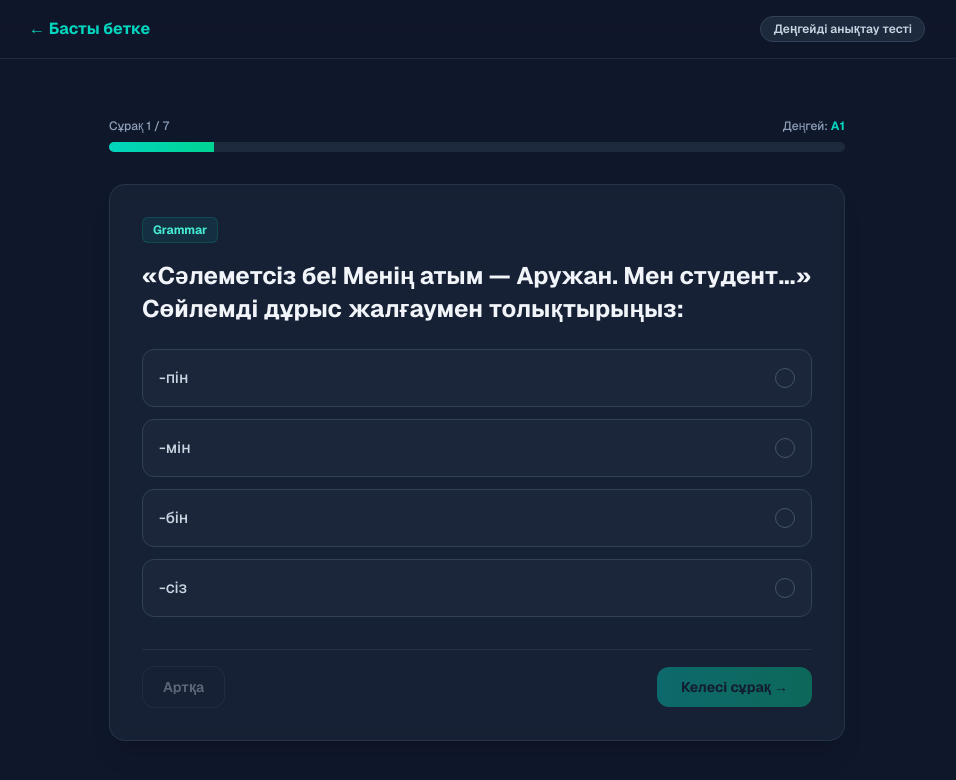
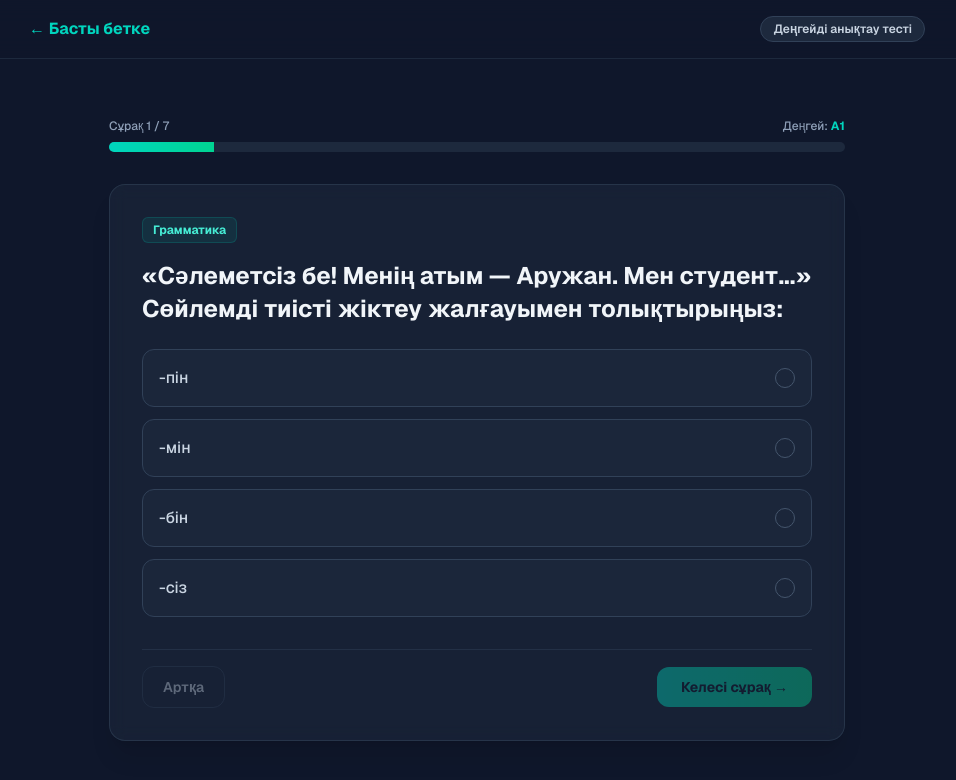
Before and after one commit to zhuk-67/qazaqsha, a Next.js app: page /assessment in a window 1280 px wide. Shown: the top 780 px of the page, without its empty margins (163-1119 px from the left). Built offline with nearby package versions, Linux system fonts and the light colour scheme.

Commit message:
Fix test Kazakh language

```diff
--- a/app/assessment/page.tsx
+++ b/app/assessment/page.tsx
@@ -6,7 +6,7 @@ import Link from 'next/link';
 interface Question {
   id: number;
   level: 'A1' | 'A2' | 'B1' | 'B2';
-  category: 'Grammar' | 'Vocabulary' | 'Listening/Context';
+  category: 'Грамматика' | 'Лексика' | 'Мәтін мен контекст';
   question: string;
   options: string[];
   correctAnswer: number;
@@ -18,68 +18,68 @@ const assessmentQuestions: Question[] = [
   {
     id: 1,
     level: 'A1',
-    category: 'Grammar',
-    question: '«Сәлеметсіз бе! Менің атым — Аружан. Мен студент...» Сөйлемді дұрыс жалғаумен толықтырыңыз:',
+    category: 'Грамматика',
+    question: '«Сәлеметсіз бе! Менің атым — Аружан. Мен студент...» Сөйлемді тиісті жіктеу жалғауымен толықтырыңыз:',
     options: ['-пін', '-мін', '-бін', '-сіз'],
-    correctAnswer: 1,
-    explanation: '«Студент» сөзі ұяң «т» дыбысына аяқталғандықтан, I жақтың жіктеу жалғауы «-мін» жалғанады (студентпін/студентмін контекстке байланысты, стандарт бойынша: студентпін/студентмін).'
+    correctAnswer: 0,
+    explanation: '«Студент» сөзі глухой (қатаң) «т» дыбысына аяқталғандықтан, I жақтың жіктеу жалғауы «-пін» болады (мен студентпін).'
   },
   {
     id: 2,
     level: 'A1',
-    category: 'Vocabulary',
-    question: '«Отбасы» сөзінің аудармасы қандай?',
+    category: 'Лексика',
+    question: '«Отбасы» сөзінің орыс тіліндегі баламасы қандай?',
     options: ['Друзья', 'Семья', 'Работа', 'Университет'],
     correctAnswer: 1,
-    explanation: '«Отбасы» қазақ тілінен аударғанда «Семья» дегенді білдіреді.'
+    explanation: '«Отбасы» сөзі қазақ тілінен аударғанда «Семья» деген ұғымды білдіреді.'
   },
   // A2 Level
   {
     id: 3,
     level: 'A2',
-    category: 'Grammar',
-    question: '«Кеше біз мұражайға ...» Сөйлемдегі өткен шақ етістігін табыңыз:',
+    category: 'Грамматика',
+    question: '«Кеше біз мұражайға ...» Сөйлемдегі жедел өткен шақ етістігінің дұрыс нұсқасын табыңыз:',
     options: ['барамыз', 'бардық', 'барып жатырмыз', 'бармақшымыз'],
     correctAnswer: 1,
-    explanation: '«Кеше» сөзі өтіп кеткен уақытты білдіреді, сондықтан жедел өткен шақ жалғауы «бар-ды-қ» қолданылады.'
+    explanation: '«Кеше» үстеуі өтіп кеткен уақытты білдіреді. Жіктелген жедел өткен шақ формасы: «бар-ды-қ».'
   },
   {
     id: 4,
     level: 'A2',
-    category: 'Grammar',
+    category: 'Грамматика',
     question: 'Барыс септігінің дұрыс жалғауын таңдаңыз: «Астана... барамын»',
     options: ['-ға', '-да', '-дан', '-ны'],
     correctAnswer: 0,
-    explanation: 'Барыс септігі бағытты білдіреді (Қайда?). «Астана» сөзі дауыстыға аяқталғандықтан «-ға» жалғанады.'
+    explanation: '«Астана» сөзі жуан дауыстыға аяқталғандықтан, барыс септігінің (Қайда?) «-ға» жалғауы жалғанады.'
   },
   // B1 Level
   {
     id: 5,
     level: 'B1',
-    category: 'Grammar',
-    question: '«Егер ертең ауа райы жақсы болса, біз тауға ...» Сөйлемді аяқтаңыз:',
-    options: ['барар едік', 'барғанбыз', 'бармақпыз', 'барамыз'],
+    category: 'Грамматика',
+    question: '«Егер ертең ауа райы жақсы болса, біз тауға ...» Сөйлемді мағынасы бойынша аяқтаңыз:',
+    options: ['барамыз', 'барғанбыз', 'бармақ едік', 'бармадық'],
     correctAnswer: 0,
-    explanation: 'Шартты райдан («болса») кейін ықтимал келер шақ формасы «барар едік» (мы бы пошли) қолданылады.'
+    explanation: 'Шартты рай басыңқы сөйлемдегі іс-әрекеттің орындалу мүмкіндігін білдіреді («болса..., барамыз»).'
   },
   {
     id: 6,
     level: 'B1',
-    category: 'Listening/Context',
-    question: 'Себеп-салдар байланысын білдіретін шылауды табыңыз:',
+    category: 'Мәтін мен контекст',
+    question: 'Себеп-салдарлық қатынасты білдіретін шылауды табыңыз:',
     options: ['Сондықтан', 'Бірақ', 'Яғни', 'Мисалға'],
     correctAnswer: 0,
-    explanation: '«Сондықтан» (поэтому) шылауы себеп-салдарлық қатынасты білдіреді.'
+    explanation: '«Сондықтан» — себеп-салдар салалас құрмалас сөйлемді байланыстыратын септеулік шылау.'
   },
   // B2 Level
   {
     id: 7,
     level: 'B2',
-    category: 'Grammar',
-    question: '«Іс-шараның жоғары деңгейде өтуіне байланысты ұйымдастырушыларға алғыс білдірілді.» Осы сөйлемдегі тіркестің мағынасы:',
-    options: ['Максатын білдіру', 'Себепті негіздеу', 'Қарсылықты білдіру', 'Уақытты межелеу'],
+    category: 'Грамматика',
+    question: '«Іс-шараның жоғары деңгейде өтуіне байланысты ұйымдастырушыларға алғыс білдірілді.» Осы сөйлемдегі «байланысты» тіркесінің синтаксистік қызметі мен мағынасы:',
+    options: ['Іс-әрекеттің мақсатын білдіру', 'Іс-әрекеттің себебін негіздеу', 'Қарсылықты қатынасты көрсету', 'Уақыт аралығын межелеу'],
     correctAnswer: 1,
-    explanation: '«...байланысты» тіркесі іс-әрекеттің орындалу себебін негіздеп тұр.'
+    explanation: '«...байланысты» тіркесі іс-әрекеттің (алғыс білдірудің) не себепті орындалғанын негіздеп тұр.'
   }
 ];
 
@@ -111,7 +111,6 @@ export default function AssessmentPage() {
     }
   };
 
-  // Расчет результата и уровня
   const calculateResult = () => {
     let score = 0;
     assessmentQuestions.forEach((q) => {
@@ -127,13 +126,13 @@ export default function AssessmentPage() {
 
     if (percentage >= 85) {
       level = 'B2';
-      description = 'Жоғары орта деңгей (Upper-Intermediate). Сіз күрделі грамматиканы түсінесіз және еркін сөйлей аласыз.';
+      description = 'Жоғары орта деңгей (Upper-Intermediate). Сіз күрделі синтаксисті түсінесіз және пікіріңізді еркін жеткізе аласыз.';
     } else if (percentage >= 60) {
       level = 'B1';
-      description = 'Орта деңгей (Intermediate). Сіз сөйлемдерді құрап, негізгі контекстті еркін түсінесіз.';
+      description = 'Орта деңгей (Intermediate). Сіз сөйлемдерді жүйелі құрап, негізгі контекстті еркін түсінесіз.';
     } else if (percentage >= 35) {
       level = 'A2';
-      description = 'Базалық деңгей (Elementary). Сіз күнделікті қарапайым тақырыптарда қатыса аласыз.';
+      description = 'Базалық деңгей (Elementary). Сіз күнделікті қарапайым тақырыптарда диалог жүргізе аласыз.';
     }
 
     return { score, percentage, level, description };
```
